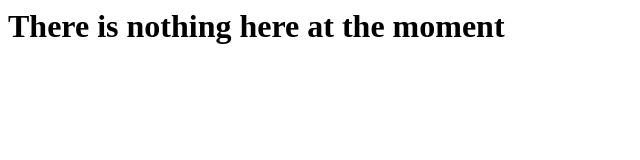
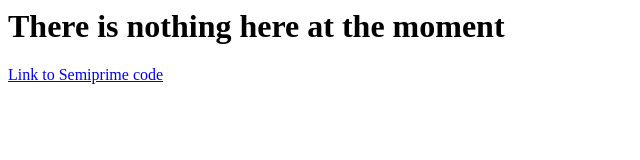
Before and after one commit to dawnfang51/dawnfang51.github.io-2, a plain HTML site: page index.html in a window 1280 px wide. Shown: the whole page, without its empty margins (0-640 px from the left). Drawn offline with Linux system fonts and the light colour scheme.

Commit message:
Update index.html

```diff
--- a/index.html
+++ b/index.html
@@ -1,3 +1,4 @@
 <html>
 <h1>There is nothing here at the moment</h1>
+<a href="http://codegolf.stackexchange.com/questions/8629/fastest-semiprime-factorization">Link to Semiprime code</a>
 </html>
```
